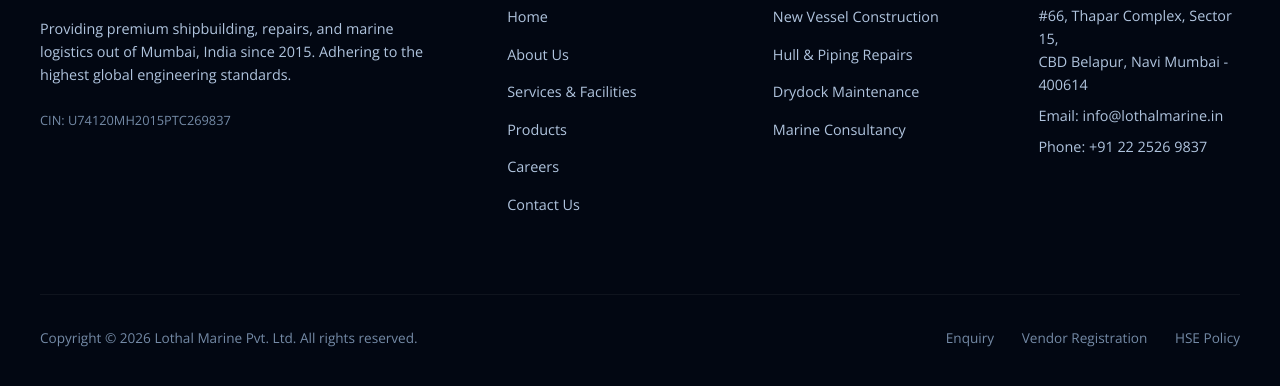
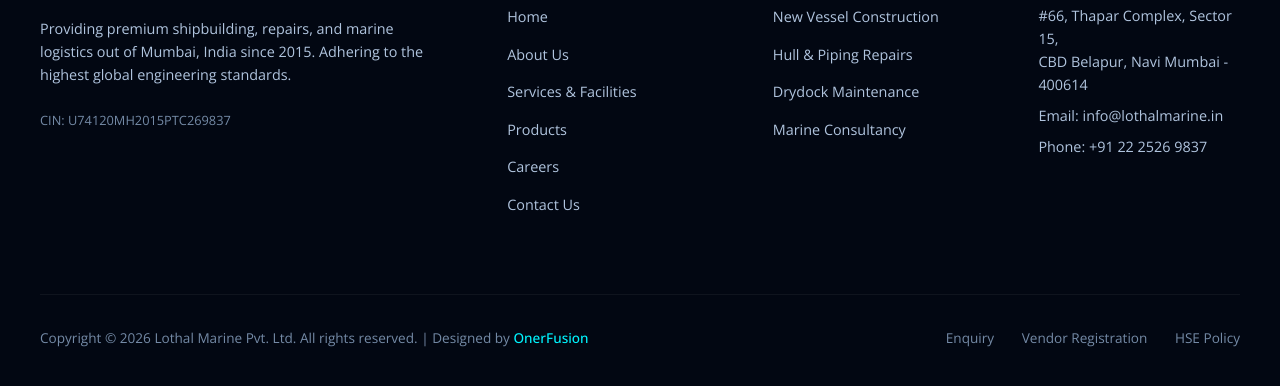
Before and after one commit to OnerFusionINC/lothalmarine, a website: page index.html in a window 1280 px wide. Shown: the part 6894-7280 px from the top of the page. Drawn offline with nearby package versions, Linux system fonts and the light colour scheme.

Commit message:
Add Designed by OnerFusion link in footer

```diff
--- a/css/style.css
+++ b/css/style.css
@@ -915,6 +915,19 @@ footer {
   color: var(--accent-cyan);
 }
 
+.designer-link {
+  color: var(--accent-cyan);
+  text-decoration: none;
+  font-weight: 500;
+  transition: color 0.3s ease;
+}
+
+.designer-link:hover {
+  color: var(--text-primary);
+  text-decoration: underline;
+}
+
+
 /* SVG icons custom sizes */
 .svg-icon {
   width: 1.25em;
--- a/index.html
+++ b/index.html
@@ -373,7 +373,7 @@
     </div>
 
     <div class="footer-bottom">
-      <div>Copyright &copy; 2026 Lothal Marine Pvt. Ltd. All rights reserved.</div>
+      <div>Copyright &copy; 2026 Lothal Marine Pvt. Ltd. All rights reserved. | Designed by <a href="https://onerfusion.com" target="_blank" rel="noopener" class="designer-link">OnerFusion</a></div>
       <div class="footer-bottom-links">
         <a href="contact.html?type=enquiry" id="foot-link-enquiry">Enquiry</a>
         <a href="contact.html#vendor-registration" id="foot-link-vendor">Vendor Registration</a>
```
Also changed, not shown: about.html (+1 -1 lines), careers.html (+1 -1 lines), contact.html (+1 -1 lines), products.html (+1 -1 lines), services.html (+1 -1 lines).
